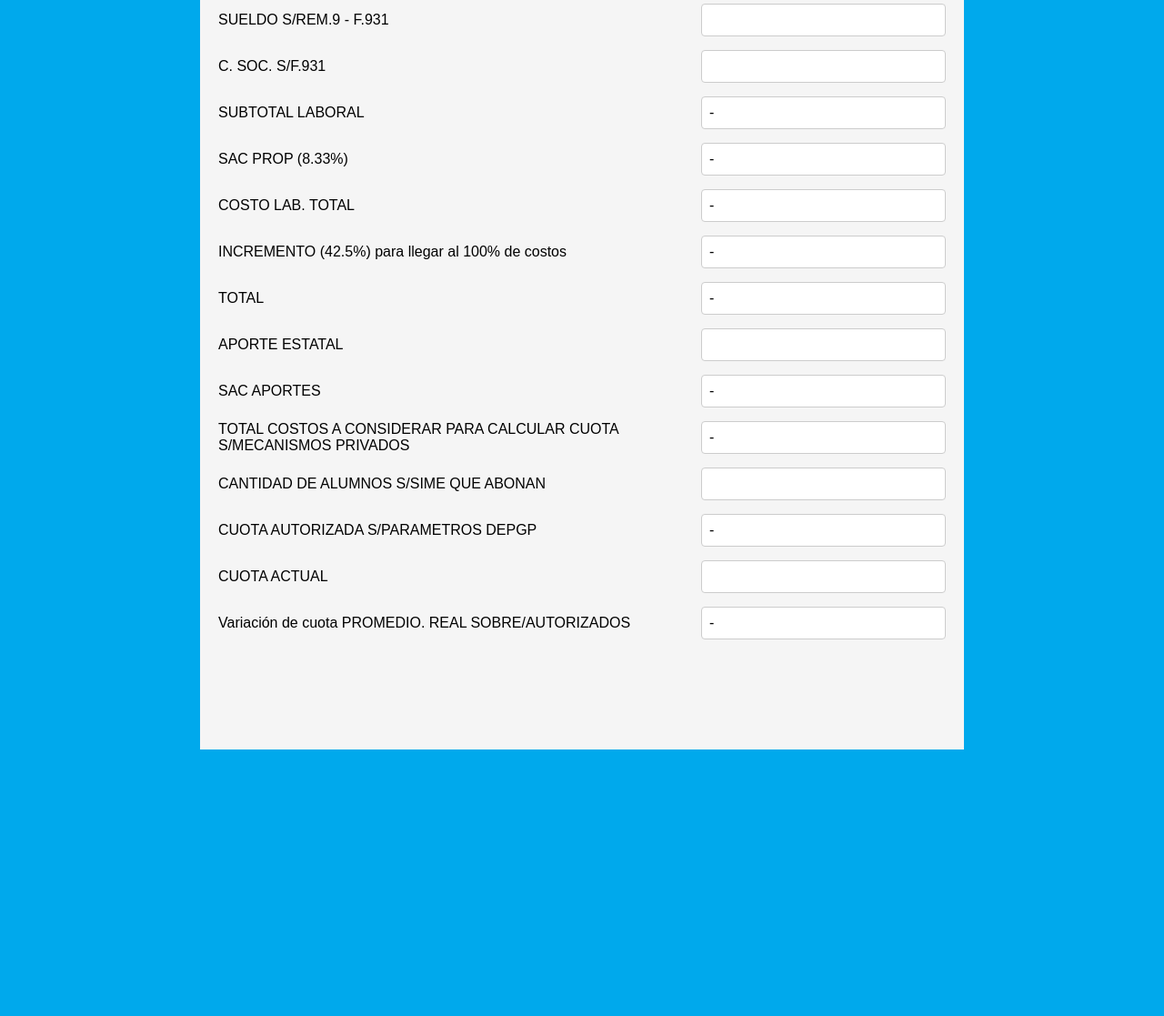
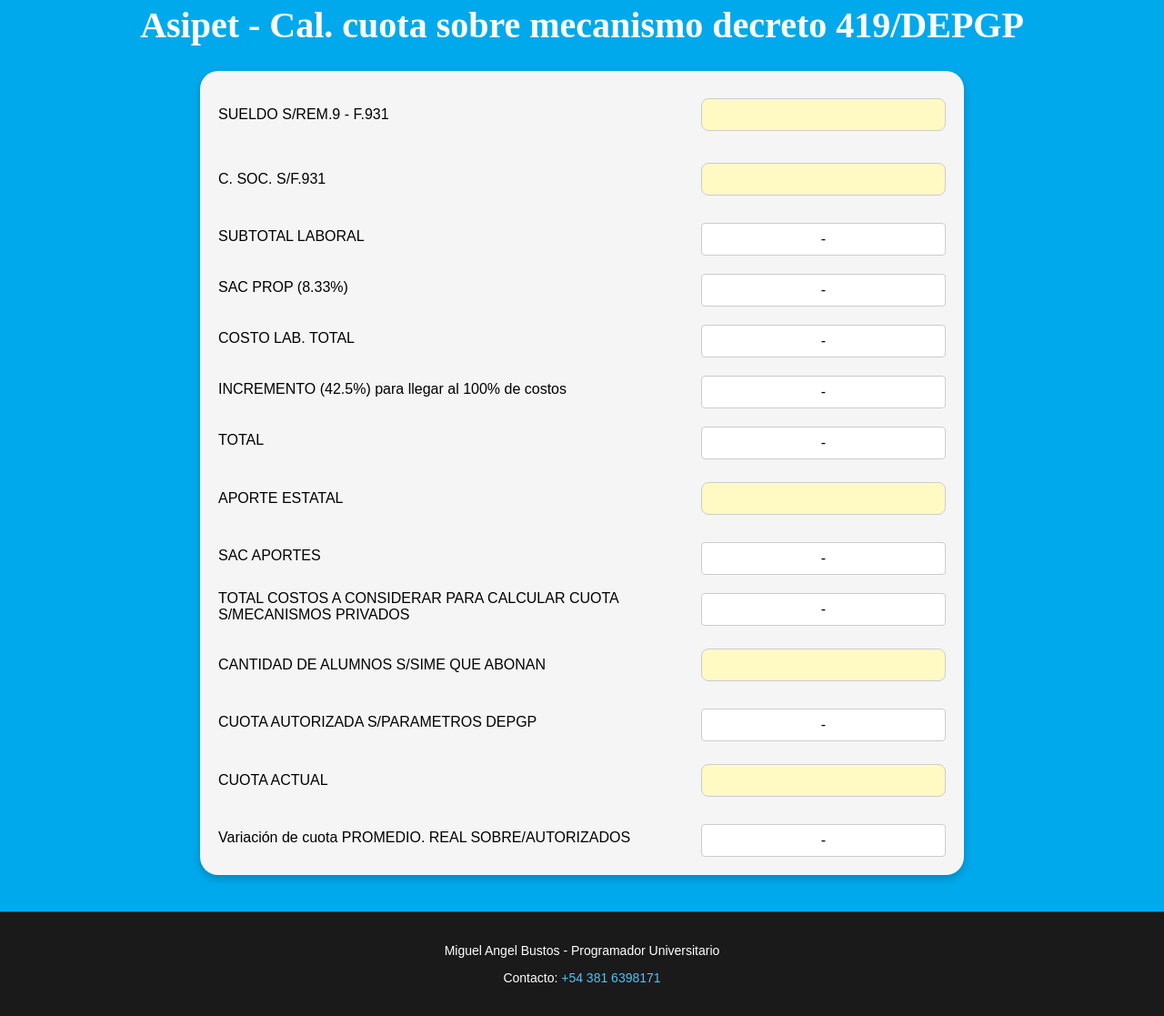
Before and after one commit to MiguelAngelBusto/CalculoPromedio, a plain HTML site: page index.html in a window 1280 px wide. Shown: the part 16-1133 px from the top of the page at 91% size. Before the commit the page ends 840 px from the top, so only its background shows below. Drawn offline with Linux system fonts and the light colour scheme.

Commit message:
Mejoras visuales

```diff
--- a/index.html
+++ b/index.html
@@ -3,19 +3,20 @@
 <head>
   <meta charset="UTF-8" />
   <meta name="viewport" content="width=device-width, initial-scale=1.0"/>
-  <title>Formulario de Costos</title>
+  <title>Asipet - Cal. cuota sobre mecanismo decreto 419/DEPGP</title>
   <link rel="stylesheet" href="styles.css" />
 </head>
 <body>
+  <h1 class="titulo">Asipet - Cal. cuota sobre mecanismo decreto 419/DEPGP</h1>
   <div class="container">
     <div class="content">
       <div class="row">
         <label>SUELDO S/REM.9 - F.931</label>
-        <input type="text" id="sueldo" />
+        <input type="text" id="sueldo" class="Input"/>
       </div>
       <div class="row">
         <label>C. SOC. S/F.931</label>
-        <input type="text" id="csoc" />
+        <input type="text" id="csoc" class="Input"/>
       </div>
       <div class="row">
         <label>SUBTOTAL LABORAL</label>
@@ -39,7 +40,7 @@
       </div>
       <div class="row">
         <label>APORTE ESTATAL</label>
-        <input type="text" id="aporte_estatal" />
+        <input type="text" id="aporte_estatal" class="Input"/>
       </div>
       <div class="row">
         <label>SAC APORTES</label>
@@ -51,7 +52,7 @@
       </div>
       <div class="row">
         <label>CANTIDAD DE ALUMNOS S/SIME QUE ABONAN</label>
-        <input type="number" id="alumnos" />
+        <input type="number" id="alumnos" class="Input"/>
       </div>
       <div class="row">
         <label>CUOTA AUTORIZADA S/PARAMETROS DEPGP</label>
@@ -59,7 +60,7 @@
       </div>
       <div class="row">
         <label>CUOTA ACTUAL</label>
-        <input type="text" id="cuota_actual" />
+        <input type="text" id="cuota_actual" class="Input" />
       </div>
       <div class="row">
         <label>Variación de cuota PROMEDIO. REAL SOBRE/AUTORIZADOS</label>
@@ -68,5 +69,10 @@
     </div>
   </div>
   <script src="script.js"></script>
+
+  <footer class="footer">
+    <p>Miguel Angel Bustos - Programador Universitario</p>
+    <p>Contacto: <a href="tel+543816398171">+54 381 6398171</a></p>
+  </footer>
 </body>
 </html>
--- a/styles.css
+++ b/styles.css
@@ -43,3 +43,57 @@ body {
   span {
     background-color: #fff;
   }
+
+  @import url('https://fonts.googleapis.com/css2?family=Playfair+Display:wght@700&display=swap');
+
+.titulo {
+  text-align: center;
+  color: white;
+  font-family: 'Playfair Display', serif;
+  font-size: 2.5em;
+  margin-top: 20px;
+}
+
+.container {
+  border-radius: 20px; /* Ajustá el valor según el redondeo que quieras */
+  padding: 20px;
+  box-shadow: 0 4px 10px rgba(0, 0, 0, 0.2); /* sombra suave opcional */
+}
+
+.footer {
+  text-align: center;
+  padding: 20px;
+  margin-top: 40px;
+  background-color: #1a1a1a;
+  color: white;
+  font-size: 14px;
+  border-top: 1px solid #444;
+}
+
+.footer a {
+  color: #4fc3f7;
+  text-decoration: none;
+}
+
+.footer a:hover {
+  text-decoration: underline;
+}
+
+.Input {
+  background-color: #fff9c4; /* Elegí otro si querés */
+  border: 1px solid #ccc;
+  padding: 8px;
+  width: 80%;
+  max-width: 300px;
+  display: block;
+  margin: 10px auto;
+  text-align: center;
+  border-radius: 8px;
+}
+
+span {
+  display: block;
+  text-align: center;
+  margin-top: 5px;
+  color: black; /* o el color de texto que estés usando */
+}
```
